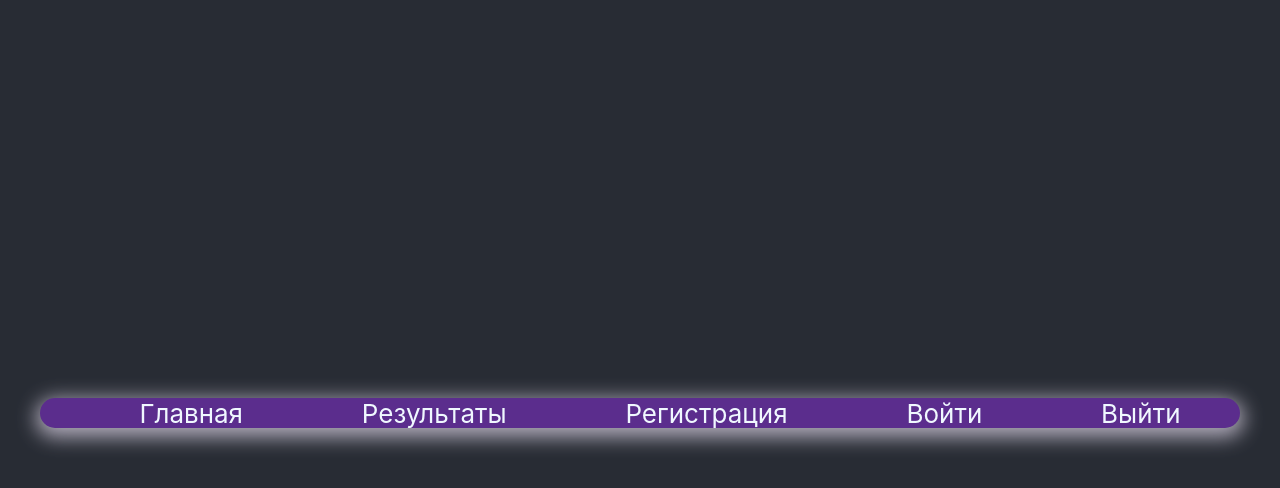
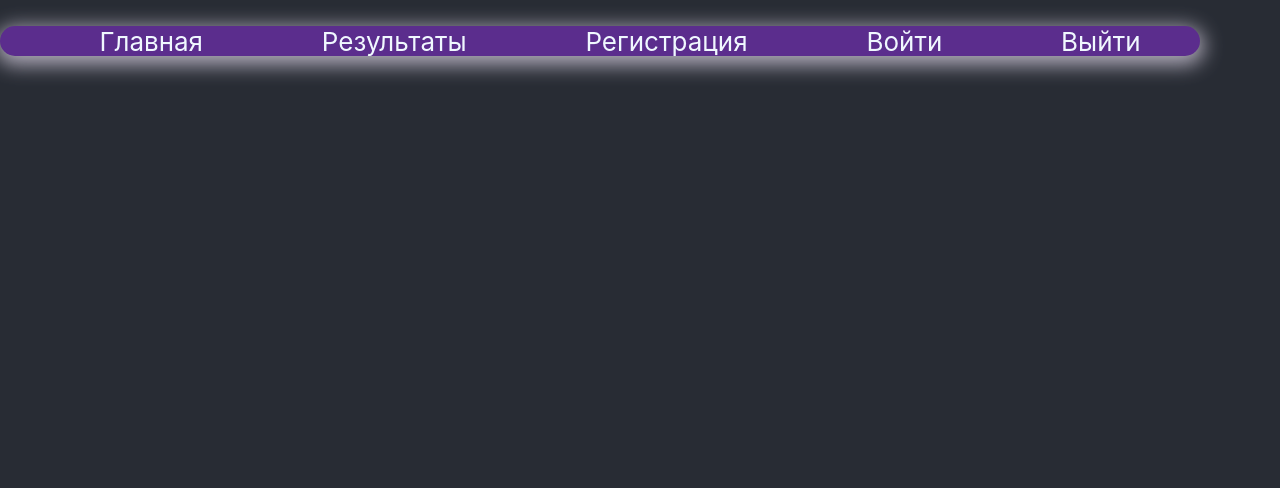
Before and after one commit to Xanaduxan/project-your-game, a React (Create React App) app in the folder frontend/: page / in a window 1280 px wide. Shown: the top 488 px of the page. Built offline with nearby package versions, Linux system fonts and the light colour scheme; no server answers.

Commit message:
css update

```diff
--- a/frontend/src/App/App.css
+++ b/frontend/src/App/App.css
@@ -7,7 +7,7 @@
 body {
   background-color: #282c34;
   min-height: 100vh;
-  display: flex;
+
   flex-direction: column;
   align-items: center;
   justify-content: center;
--- a/frontend/src/features/Header/Header.css
+++ b/frontend/src/features/Header/Header.css
@@ -6,7 +6,7 @@
   box-shadow: rgba(234, 225, 243, 0.7) 0px 5px 20px 4px;
   border-radius: 35px;
   border-radius: 35px;
-  position:relative
+
 }
 
 
--- a/frontend/src/features/Header/Header.tsx
+++ b/frontend/src/features/Header/Header.tsx
@@ -6,7 +6,8 @@ import './Header.css'
 
 function Header(): JSX.Element {
   return (
-      < div className="app__container"><nav className="header__nav">
+      < div className="app__container">
+        <nav className="header__nav">
         <div className="header__container">
           <ul className="header__menu">
             <li>
```
